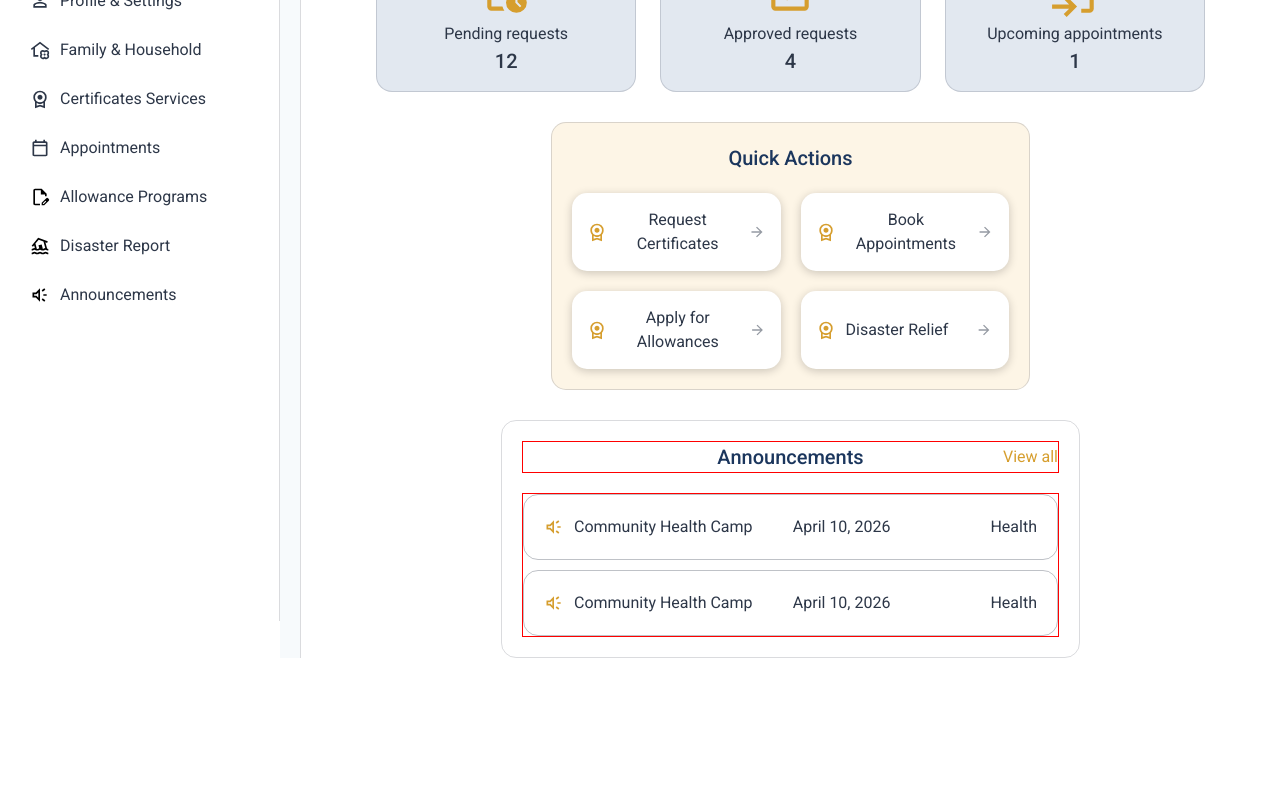
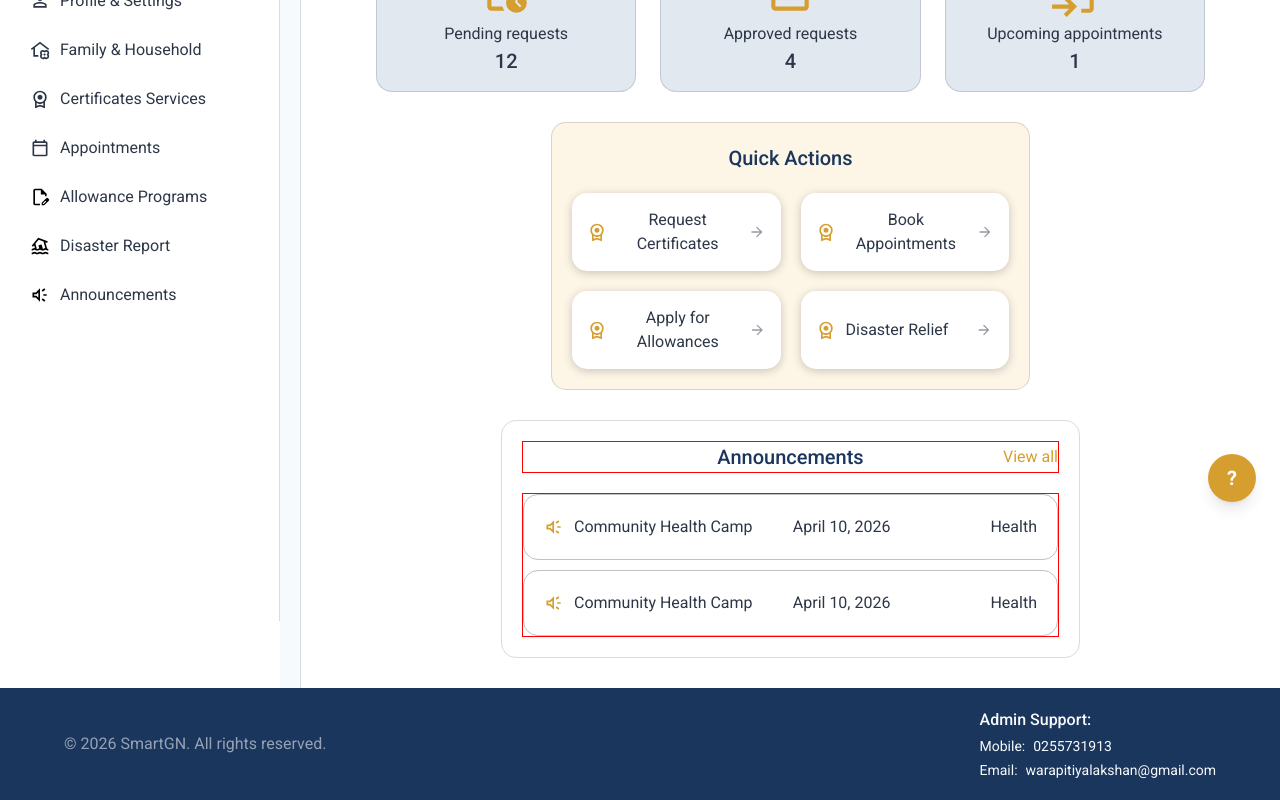
Before and after one commit to Mogith-Code/SmartGN-Digital-GN-Service-Management-System, a React (Vite) app in the folder SmartGN/: page /ResidentDashboard in a window 1280 px wide. Shown: the part 274-1074 px from the top of the page. Before the commit the page ends 932 px from the top, so only its background shows below. Built offline with nearby package versions, Linux system fonts and the light colour scheme; no server answers.

Commit message:
Updated Announcements.jsx

```diff
--- a/SmartGN/src/Components/ResidentDashboard/ResidentDashboardLayout.jsx
+++ b/SmartGN/src/Components/ResidentDashboard/ResidentDashboardLayout.jsx
@@ -234,7 +234,7 @@ function ResidentDashboardLayout() {
         <QuickActions />
       </div>
 
-      <div className="flex mx-[200px] border border-[#2D37482D] rounded-[15px] mt-[30px] p-[20px] ">
+      <div className="flex mx-[200px] border border-[#2D37482D] rounded-[15px] my-[30px] p-[20px] ">
         <Announcements />
       </div>
     </>
--- a/SmartGN/src/Pages/ResidentDashboard.jsx
+++ b/SmartGN/src/Pages/ResidentDashboard.jsx
@@ -6,6 +6,7 @@ import LanguageSelector from "../Components/Common/LanguageSelector";
 import AfterlogNavbar from "../Components/Common/AfterlogNavbar";
 import RSidebar from "../Components/Common/RSidebar";
 import ResidentDashboardLayout from "../Components/ResidentDashboard/ResidentDashboardLayout";
+import Footer from "../Components/Common/Footer";
 
 function ResidentDashboard({ onOpenHelp }) {
   const navigate = useNavigate();
@@ -163,6 +164,18 @@ function ResidentDashboard({ onOpenHelp }) {
             <ResidentDashboardLayout />
           </div>
         </div>
+
+        {/* Floating Help Trigger */}
+        <button
+          className="fixed bottom-6 right-6 w-12 h-12 rounded-full bg-[#D69E2E] text-white border-0 text-[20px] font-bold cursor-pointer shadow-lg flex items-center justify-center transition-all duration-200 hover:scale-110 hover:bg-[#FFAA00]"
+          aria-label="Help Trigger"
+          onClick={onOpenHelp}
+        >
+          ?
+        </button>
+
+        {/* Footer */}
+        <Footer />
       </div>
     </>
   );
```
